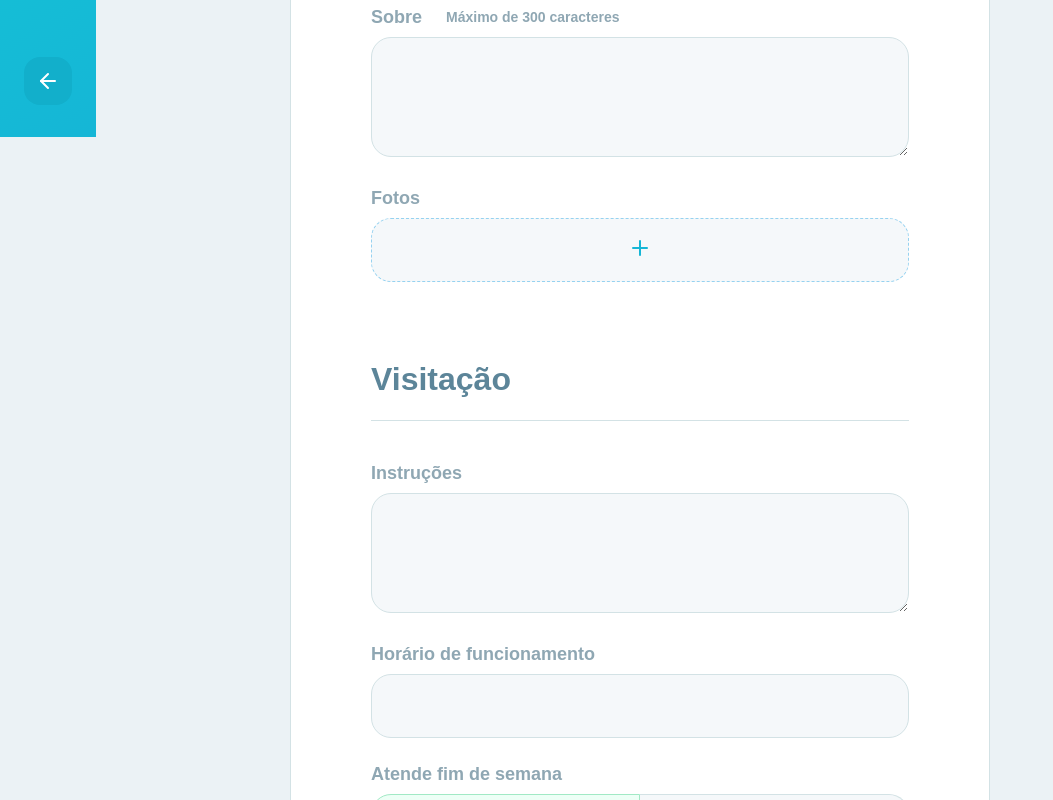
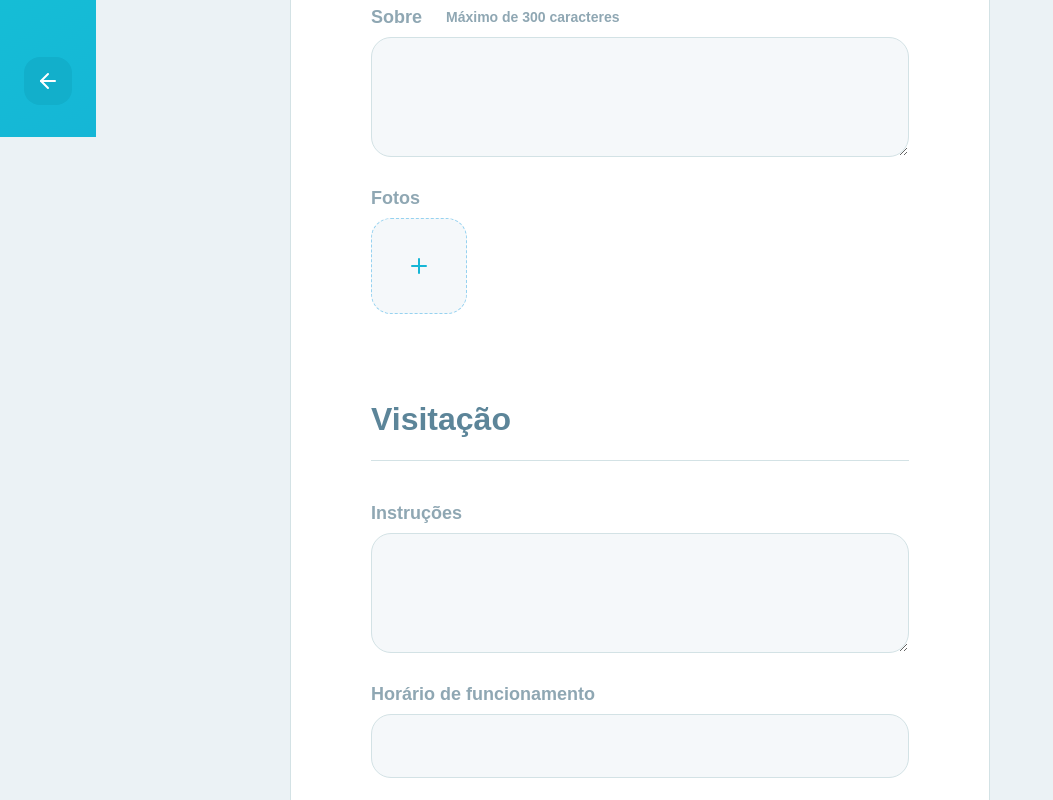
Before and after one commit to alvaroico/NextLevelWeek3, a React (Create React App) app in the folder web/: page /orphanages/create in a window 1280 px wide. Shown: the part 663-1463 px from the top of the page, without its empty margins (0-1053 px from the left). Built offline with nearby package versions, Linux system fonts and the light colour scheme; the HTML template or start-up script is replaced by a standard one.

Commit message:
Cadastro de Orfanatos

```diff
--- a/web/src/pages/CreateOrphanage.tsx
+++ b/web/src/pages/CreateOrphanage.tsx
@@ -1,4 +1,4 @@
-import React, { FormEvent, useState } from "react";
+import React, { ChangeEvent, FormEvent, useState } from "react";
 import { Map, Marker, TileLayer } from 'react-leaflet';
 import { LeafletMouseEvent } from 'leaflet';
 
@@ -7,16 +7,22 @@
 import '../styles/pages/create-orphanage.css';
 import Sidebar from "../components/Sidebar";
 import mapIcon from "../utils/mapIcon";
+import api from "../services/api";
+import { useHistory } from "react-router-dom";
 
 
 
 export default function CreateOrphanage() {
+  const history = useHistory();
+
   const [position, setPosition] = useState({ latitude: 0, longitude: 0 })
   const [name, setName] = useState("")
   const [about, setAbout] = useState("")
   const [instructions, setInstructions] = useState("")
   const [opening_hours, setOpeningHours] = useState("")
   const [open_on_weekends, setOpenOnWeekends] = useState(true);
+  const [images, setImages] = useState<File[]>([])
+  const [previewImages, setPreviewImages] = useState<string[]>([])
 
   function handleMapClick(event: LeafletMouseEvent) {
     const { lat, lng } = event.latlng
@@ -26,13 +32,45 @@
     });
   }
 
-  function handleSubmit(event: FormEvent) {
+  function handleSelectImage(event: ChangeEvent<HTMLInputElement>) {
+    if (!event.target.files) {
+      return
+    }
+    const selectedImages = Array.from(event.target.files)
+
+    setImages(selectedImages)
+
+    const selectedImagePreview = selectedImages.map(image => {
+      return URL.createObjectURL(image)
+    })
+
+    setPreviewImages(selectedImagePreview)
+
+  }
+
+  async function handleSubmit(event: FormEvent) {
     event.preventDefault();
 
     const { latitude, longitude } = position
-    console.log(
-      name, about, latitude, longitude, instructions, instructions, opening_hours, open_on_weekends
-    )
+
+    const data = new FormData();
+
+    data.append('name', name)
+    data.append('about', about)
+    data.append('latitude', String(latitude))
+    data.append('longitude', String(longitude))
+    data.append('instructions', instructions)
+    data.append('opening_hours', opening_hours)
+    data.append('open_on_weekends', String(open_on_weekends))
+
+    images.forEach(image => {
+      data.append('images', image)
+    })
+    await api.post('orphanages', data)
+
+    alert('Cadastro realizado com sucesso')
+
+    history.push('/app')
   }
 
 
@@ -45,7 +83,7 @@
             <legend>Dados</legend>
 
             <Map
-              center={[-27.2092052, -49.6401092]}
+              center={[-21.1572213,-47.7341727]}
               style={{ width: '100%', height: 280 }}
               zoom={15}
               onclick={handleMapClick}
@@ -63,19 +101,23 @@
 
             <div className="input-block">
               <label htmlFor="about">Sobre <span>Máximo de 300 caracteres</span></label>
-              <textarea id="name" maxLength={300} value={about} onChange={e => setAbout(e.target.value)} />
+              <textarea id="about" maxLength={300} value={about} onChange={e => setAbout(e.target.value)} />
             </div>
 
-            <div className="input-block">
+            <div className="input-block input-image">
               <label htmlFor="images">Fotos</label>
 
-              <div className="uploaded-image">
-
+              <div className="images-container">
+                {previewImages.map(image => {
+                  return (
+                    <img key={image} src={image} alt={name} />
+                  )
+                })}
+                <label htmlFor="image[]" className="new-image">
+                  <FiPlus size={24} color="#15b6d6" />
+                </label>
               </div>
-
-              <button type='button' className="new-image">
-                <FiPlus size={24} color="#15b6d6" />
-              </button>
+              <input multiple onChange={handleSelectImage} type="file" id="image[]" />
             </div>
           </fieldset>
 
--- a/web/src/styles/pages/create-orphanage.css
+++ b/web/src/styles/pages/create-orphanage.css
@@ -10,8 +10,8 @@
   width: 700px;
   margin: 64px auto;
 
-  background: #FFFFFF;
-  border: 1px solid #D3E2E5;
+  background: #ffffff;
+  border: 1px solid #d3e2e5;
   border-radius: 20px;
 
   padding: 64px 80px;
@@ -22,7 +22,7 @@
 form.create-orphanage-form .leaflet-container {
   margin-bottom: 40px;
   border: 1px solid #d3e2e5;
-  border-radius: 20px
+  border-radius: 20px;
 }
 
 form.create-orphanage-form fieldset {
@@ -38,10 +38,10 @@
 
   font-size: 32px;
   line-height: 34px;
-  color: #5C8599;
+  color: #5c8599;
   font-weight: 700;
 
-  border-bottom: 1px solid #D3E2E5;
+  border-bottom: 1px solid #d3e2e5;
   margin-bottom: 40px;
   padding-bottom: 24px;
 }
@@ -52,14 +52,14 @@
 
 form.create-orphanage-form .input-block label {
   display: flex;
-  color: #8FA7B3;
+  color: #8fa7b3;
   margin-bottom: 8px;
   line-height: 24px;
 }
 
 form.create-orphanage-form .input-block label span {
   font-size: 14px;
-  color: #8FA7B3;
+  color: #8fa7b3;
   margin-left: 24px;
   line-height: 24px;
 }
@@ -67,11 +67,11 @@
 form.create-orphanage-form .input-block input,
 form.create-orphanage-form .input-block textarea {
   width: 100%;
-  background: #F5F8FA;
-  border: 1px solid #D3E2E5;
+  background: #f5f8fa;
+  border: 1px solid #d3e2e5;
   border-radius: 20px;
   outline: none;
-  color: #5C8599;
+  color: #5c8599;
 }
 
 form.create-orphanage-form .input-block input {
@@ -87,13 +87,34 @@
   line-height: 28px;
 }
 
+form.create-orphanage-form .input-block .images-container {
+  display: grid;
+  grid-template-columns: repeat(5, 1fr);
+  grid-gap: 16px;
+}
+
+form.create-orphanage-form .input-block .images-container img{
+  width: 100%;
+  height: 96px;
+  object-fit: cover;
+  border-radius: 20px;
+}
+
 form.create-orphanage-form .input-block .new-image {
-  width: 100%;
-  height: 64px;
-  background: #F5F8FA;
-  border: 1px dashed #96D2F0;
+  width: 96px;
+  height: 96px;
+  background: #f5f8fa;
+  border: 1px dashed #96d2f0;
   border-radius: 20px;
   cursor: pointer;
+
+  display: flex;
+  justify-content: center;
+  align-items: center;
+}
+
+form.create-orphanage-form .input-image input{
+ display: none;
 }
 
 form.create-orphanage-form .input-block .button-select {
@@ -103,16 +124,16 @@
 
 form.create-orphanage-form .input-block .button-select button {
   height: 64px;
-  background: #F5F8FA;
-  border: 1px solid #D3E2E5;
-  color: #5C8599;
+  background: #f5f8fa;
+  border: 1px solid #d3e2e5;
+  color: #5c8599;
   cursor: pointer;
 }
 
 form.create-orphanage-form .input-block .button-select button.active {
-  background: #EDFFF6;
-  border: 1px solid #A1E9C5;
-  color: #37C77F;
+  background: #edfff6;
+  border: 1px solid #a1e9c5;
+  color: #37c77f;
 }
 
 form.create-orphanage-form .input-block .button-select button:first-child {
@@ -131,9 +152,9 @@
   height: 64px;
   border: 0;
   cursor: pointer;
-  background: #3CDC8C;
+  background: #3cdc8c;
   border-radius: 20px;
-  color: #FFFFFF;
+  color: #ffffff;
   font-weight: 800;
 
   display: flex;
@@ -148,5 +169,5 @@
 }
 
 form.create-orphanage-form button.confirm-button:hover {
-  background: #36CF82;
+  background: #36cf82;
 }
```
Also changed, not shown: 2 other files (tests, documents, lock files or other folders).
